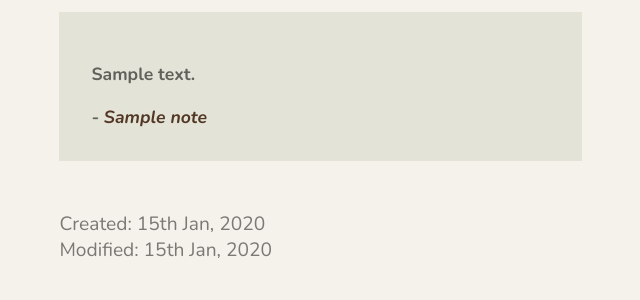
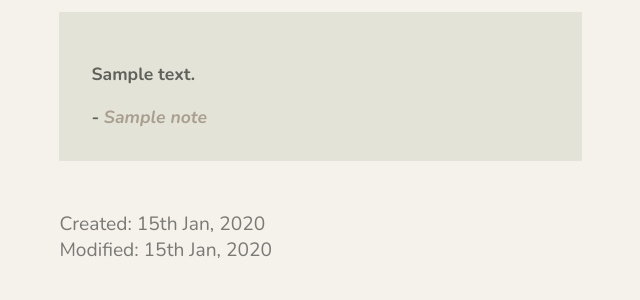
Before and after one commit to theabdullahalam/theabdullahalam.com, a Django app: template main/templates/quotes.html in a window 1280 px wide. Shown: the part 682-982 px from the top of the page, without its empty margins (166-806 px from the left). Run offline with Django 3.2, Linux system fonts and the light colour scheme; tables that the repository leaves empty hold one stand-in row (values such as "Sample post"); the template is opened without the code that fills it: values that come from a table or form of the project are taken from there, most other values are stand-ins (such as "Sample title", 1, 10 or a date in 2020); grey boxes marked "Sample" are stand-in pictures; style sheets or scripts are compiled from the project's sources; some libraries are stand-ins or nearby versions; some web fonts are replaced.

Commit message:
fix links in quotes

```diff
--- a/main/static/css/note.css
+++ b/main/static/css/note.css
@@ -130,6 +130,7 @@ body #content blockquote p {
 }
 body #content blockquote a {
   color: #533725;
+  opacity: 0.4;
   text-decoration: none;
 }
 body #content blockquote a:visited {
--- a/main/static/scss/note.scss
+++ b/main/static/scss/note.scss
@@ -130,6 +130,7 @@ body {
       a {
 
         color: $accent_color_dark;
+        opacity: 0.4;
         text-decoration: none;
 
         &:visited {
```
Also changed, not shown: 1 other file.
